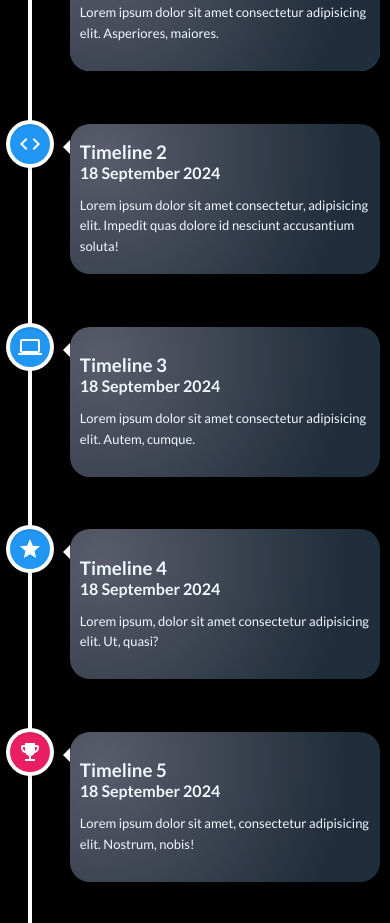
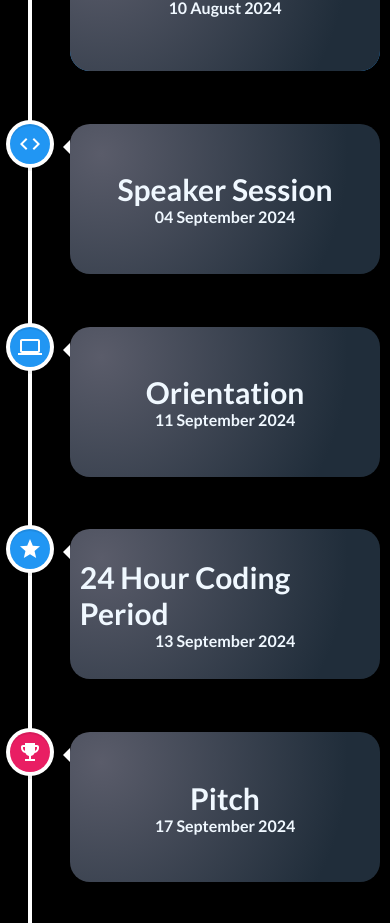
Before and after one commit to kartik1809/live-the-code-3.0, a React (Vite) app: page / in a window 390 px wide. Shown: the part 1074-1997 px from the top of the page. Built offline with nearby package versions, Linux system fonts and the light colour scheme.

Commit message:
fixed issue with footer section

```diff
--- a/src/Components/About.jsx
+++ b/src/Components/About.jsx
@@ -4,9 +4,9 @@ const About = () => {
   return (
     <div className='about-div' id='about'>
         <h2>What is Live The Code 3.0 Edition?</h2>
-        <p>Lorem ipsum dolor sit, amet consectetur adipisicing elit. Voluptatum enim tempore fugit saepe earum asperiores placeat aspernatur, recusandae, praesentium, quos vero! Illum quam ipsam voluptatum saepe eaque harum, beatae modi labore, iure reprehenderit quis explicabo dicta, veritatis tempore cupiditate natus?<p>
-        </p>Lorem ipsum dolor sit amet consectetur adipisicing elit. Aliquid aperiam sapiente praesentium. Aliquam ducimus necessitatibus iste voluptatum. Sed unde quo magni aspernatur corporis. Odit cupiditate dolores illo mollitia accusamus id!</p>
-        <p>Lorem ipsum dolor sit amet, consectetur adipisicing elit. Fuga laudantium, officiis fugiat accusantium nam necessitatibus voluptatum suscipit alias adipisci magni doloribus vero quod! Reiciendis eaque dolorum quia dolore facilis doloribus!</p>
+        <p>Live the Code 3.0, an exhilarating hackathon hosted by the GFG ADGIPS society! This event is designed to bring together the brightest minds in coding, innovation, and problem-solving. Whether you’re a seasoned developer or a passionate beginner, this is your chance to showcase your skills, collaborate with like-minded individuals, and create groundbreaking solutions.<p>
+        </p>Work in teams to tackle real-world challenges.
+Innovate: Develop creative solutions and push the boundaries of technology. <br /> Gain insights from industry experts through workshops and mentorship. Win exciting prizes and recognition for your innovative projects.</p>
     </div>
   )
 }
--- a/src/Components/Footer/MediaLogo.css
+++ b/src/Components/Footer/MediaLogo.css
@@ -9,11 +9,14 @@
   margin-right: 10px;
   cursor: pointer;
 }
-.facebook-logo {
-  margin-right: 10px;
-  cursor: pointer;
-}
+
 .youtube-logo {
   margin-right: 10px;
   cursor: pointer;
 }
+.linkedin-logo {
+  width: 40px;
+  height: 40px;
+  margin-right: 10px;
+  cursor: pointer;
+}
--- a/src/Components/HeroSection.css
+++ b/src/Components/HeroSection.css
@@ -201,7 +201,7 @@ body, html {
   }
 
   .event-desc-2 {
-    font-size: 12px;
+    font-size: 20px;
   }
   .timer-details {
     margin-top: -15px;
--- a/src/Components/HeroSection.jsx
+++ b/src/Components/HeroSection.jsx
@@ -25,7 +25,7 @@ const HeroSection = () => {
         <h4 className='society-name'>&lt;<span>GFG</span> ADGIPS Chapter/&gt;</h4>
         <p className='d-para'>PRESENTS</p>
         <h1 className='eventName'><span>Live</span><br/> The Code 3.0</h1>
-        <p className='event-desc-2'>Lorem, ipsum dolor sit amet consectetur adipisicing elit. Cum, expedita!</p>
+        <p className='event-desc-2'>The 3rd iteration of GFG ADGIPS, LIVE THE CODE 3.0 welcomes you!</p>
         <button className='register-btn'>Register Now!</button>
       </div>
       <div className='hero-banner'>
--- a/src/Components/Themes.jsx
+++ b/src/Components/Themes.jsx
@@ -3,15 +3,15 @@ import './themes.css';
 
 const Themes = () => {
   const themes = [
-    { id: 1, img: "https://i.postimg.cc/pX692fKm/1.png", title: "Open Innovation", desc: "Collaborate across boundaries to devise innovative solutions that challenge norms and drive progress." },
-    { id: 2, img: "https://i.postimg.cc/tg0Y69Sy/2.png", title: "Open Innovation", desc: "Collaborate across boundaries to devise innovative solutions that challenge norms and drive progress." },
-    { id: 3, img: "https://i.postimg.cc/52QXjXmn/3.png", title: "Open Innovation", desc: "Collaborate across boundaries to devise innovative solutions that challenge norms and drive progress." },
-    { id: 4, img: "https://i.postimg.cc/pTRr0qM6/4.png", title: "Open Innovation", desc: "Collaborate across boundaries to devise innovative solutions that challenge norms and drive progress." },
-    { id: 5, img: "https://i.postimg.cc/R0cqQ2yt/5.png", title: "Open Innovation", desc: "Collaborate across boundaries to devise innovative solutions that challenge norms and drive progress." },
-    { id: 6, img: "https://i.postimg.cc/mZdkwYXm/7.png", title: "Open Innovation", desc: "Collaborate across boundaries to devise innovative solutions that challenge norms and drive progress." },
-    { id: 7, img: "https://i.postimg.cc/MHrGpwMC/8.png", title: "Open Innovation", desc: "Collaborate across boundaries to devise innovative solutions that challenge norms and drive progress." },
-    { id: 8, img: "https://i.postimg.cc/X7pJDrt4/9.png", title: "Open Innovation", desc: "Collaborate across boundaries to devise innovative solutions that challenge norms and drive progress." },
-    { id: 9, img: "https://i.postimg.cc/X7pJDrt4/9.png", title: "Open Innovation", desc: "Collaborate across boundaries to devise innovative solutions that challenge norms and drive progress." },
+    { id: 1, img: "https://i.postimg.cc/pX692fKm/1.png", title: "SUSTAINABLITY", desc: "This event challenges participants to develop creative solutions that promote sustainability and address pressing environmental issues" },
+    { id: 2, img: "https://i.postimg.cc/tg0Y69Sy/2.png", title: "FINTECH", desc: "Disrupt finance with digital solutions like mobile banking, blockchain applications, and automated advisors." },
+    { id: 3, img: "https://i.postimg.cc/52QXjXmn/3.png", title: "GAMES", desc: "From fantasy realms and futuristic worlds to historical settings and abstract concepts, the possibilities are endless." },
+    { id: 4, img: "https://i.postimg.cc/pTRr0qM6/4.png", title: "WEB 3.0", desc: "Shape the decentralized internet with blockchain-powered applications that prioritize privacy and security." },
+    { id: 5, img: "https://i.postimg.cc/R0cqQ2yt/5.png", title: "ED TECH", desc: "Transform learning through tech innovations, from personalized education platforms to interactive resources." },
+    { id: 6, img: "https://i.postimg.cc/mZdkwYXm/7.png", title: "AR/VR", desc: "Immerse users in virtual realms, creating new experiences that blur the line between real and digital worlds." },
+    { id: 7, img: "https://i.postimg.cc/MHrGpwMC/8.png", title: "HEALTH", desc: "Revolutionize healthcare through data-driven diagnostics, telemedicine, and advancements in patient care." },
+    { id: 8, img: "https://i.postimg.cc/X7pJDrt4/9.png", title: "OPEN INNOVATION", desc: "Collaborate across boundaries to devise innovative solutions that challenge norms and drive progress." },
+    { id: 9, img: "https://i.postimg.cc/X7pJDrt4/9.png", title: "OPEN INNOVATION", desc: "Collaborate across boundaries to devise innovative solutions that challenge norms and drive progress." },
   ];
 
   const observeRef = useRef([]);
--- a/src/Components/TimeLine.css
+++ b/src/Components/TimeLine.css
@@ -16,12 +16,16 @@
     display: flex;
     flex-direction: column;
     justify-content: center;
+    align-items: center;
     border-radius: 20px;
 }
 .vertical-timeline-element-content{
     box-shadow: none !important;
     background-color: rgb(50, 43, 43);
     border-radius: 20px;
+}
+.vertical-timeline-element-title{
+    font-size: 30px;
 }
 .vertical-timeline-element-content.bounce-in{
     padding: 0 !important;
@@ -31,7 +35,7 @@
     border-radius: 20px;
 }
 .vertical-timeline-element-content.bounce-in:last-child{
-    background-color: black;
+    background-color: transparent;
 }
 
 @media screen and (max-width: 768px) {
--- a/src/Components/TimeLine.jsx
+++ b/src/Components/TimeLine.jsx
@@ -23,11 +23,9 @@ const TimelineComponent = () => {
           icon={<HowToRegIcon/>}
         >
           <div className="timeline-div">
-            <h3 className="vertical-timeline-element-title">Timeline 1</h3>
-            <h4 className="vertical-timeline-element-subtitle">18 September 2024</h4>
-            <p>
-              Lorem ipsum dolor sit amet consectetur adipisicing elit. Asperiores, maiores.
-            </p>
+            <h3 className="vertical-timeline-element-title">Registration Begins</h3>
+            <h4 className="vertical-timeline-element-subtitle">10 August 2024</h4>
+            <p></p>
           </div>
         </VerticalTimelineElement>
 
@@ -38,11 +36,11 @@ const TimelineComponent = () => {
           icon={<CodeIcon/>}
         >
           <div className="timeline-div">
-            <h3 className="vertical-timeline-element-title">Timeline 2</h3>
-            <h4 className="vertical-timeline-element-subtitle">18 September 2024</h4>
-            <p>
+            <h3 className="vertical-timeline-element-title">Speaker Session</h3>
+            <h4 className="vertical-timeline-element-subtitle">04 September 2024</h4>
+            {/* <p>
               Lorem ipsum dolor sit amet consectetur, adipisicing elit. Impedit quas dolore id nesciunt accusantium soluta!
-            </p>
+            </p> */}
           </div>
         </VerticalTimelineElement>
 
@@ -53,11 +51,11 @@ const TimelineComponent = () => {
           icon={<LaptopIcon/>}
         >
           <div className="timeline-div">
-            <h3 className="vertical-timeline-element-title">Timeline 3</h3>
-            <h4 className="vertical-timeline-element-subtitle">18 September 2024</h4>
-            <p>
+            <h3 className="vertical-timeline-element-title">Orientation</h3>
+            <h4 className="vertical-timeline-element-subtitle">11 September 2024</h4>
+            {/* <p>
               Lorem ipsum dolor sit amet consectetur adipisicing elit. Autem, cumque.
-            </p>
+            </p> */}
           </div>
         </VerticalTimelineElement>
 
@@ -68,11 +66,11 @@ const TimelineComponent = () => {
           icon={<StarIcon/>}
         >
           <div className="timeline-div">
-            <h3 className="vertical-timeline-element-title">Timeline 4</h3>
-            <h4 className="vertical-timeline-element-subtitle">18 September 2024</h4>
-            <p>
+            <h3 className="vertical-timeline-element-title">24 Hour Coding Period</h3>
+            <h4 className="vertical-timeline-element-subtitle">13 September 2024</h4>
+            {/* <p>
               Lorem ipsum, dolor sit amet consectetur adipisicing elit. Ut, quasi?
-            </p>
+            </p> */}
           </div>
         </VerticalTimelineElement>
 
@@ -83,14 +81,26 @@ const TimelineComponent = () => {
           icon={<EmojiEventsIcon/>}
         >
           <div className="timeline-div">
-            <h3 className="vertical-timeline-element-title">Timeline 5</h3>
-            <h4 className="vertical-timeline-element-subtitle">18 September 2024</h4>
-            <p>
+            <h3 className="vertical-timeline-element-title">Pitch</h3>
+            <h4 className="vertical-timeline-element-subtitle">17 September 2024</h4>
+            {/* <p>
               Lorem ipsum dolor sit amet, consectetur adipisicing elit. Nostrum, nobis!
-            </p>
+            </p> */}
           </div>
         </VerticalTimelineElement>
-
+        <VerticalTimelineElement
+          className="vertical-timeline-element--education"
+          iconStyle={{ background: 'rgb(233, 30, 99)', color: '#fff' }}
+          icon={<EmojiEventsIcon/>}
+        >
+          <div className="timeline-div">
+            <h3 className="vertical-timeline-element-title">Result Declaration</h3>
+            <h4 className="vertical-timeline-element-subtitle">19 September 2024</h4>
+            {/* <p>
+              Lorem ipsum dolor sit amet, consectetur adipisicing elit. Nostrum, nobis!
+            </p> */}
+          </div>
+        </VerticalTimelineElement>
         {/* End Element */}
         <VerticalTimelineElement
           iconStyle={{ background: 'rgb(16, 204, 82)', color: '#fff' }}
--- a/src/index.css
+++ b/src/index.css
@@ -79,7 +79,7 @@ img{
   padding: 100px;
 }
 .brochure img{
-  width:100%;
+  width:80%;
   height: 100%;
 }
 
```
Also changed, not shown: src/Components/Footer/MediaLogo.jsx (+6 -52 lines), public/WhatsApp Image 2024-07-29 at 17.43.47_af63bbf3.jpg (added), public/linkedin.png (added).
